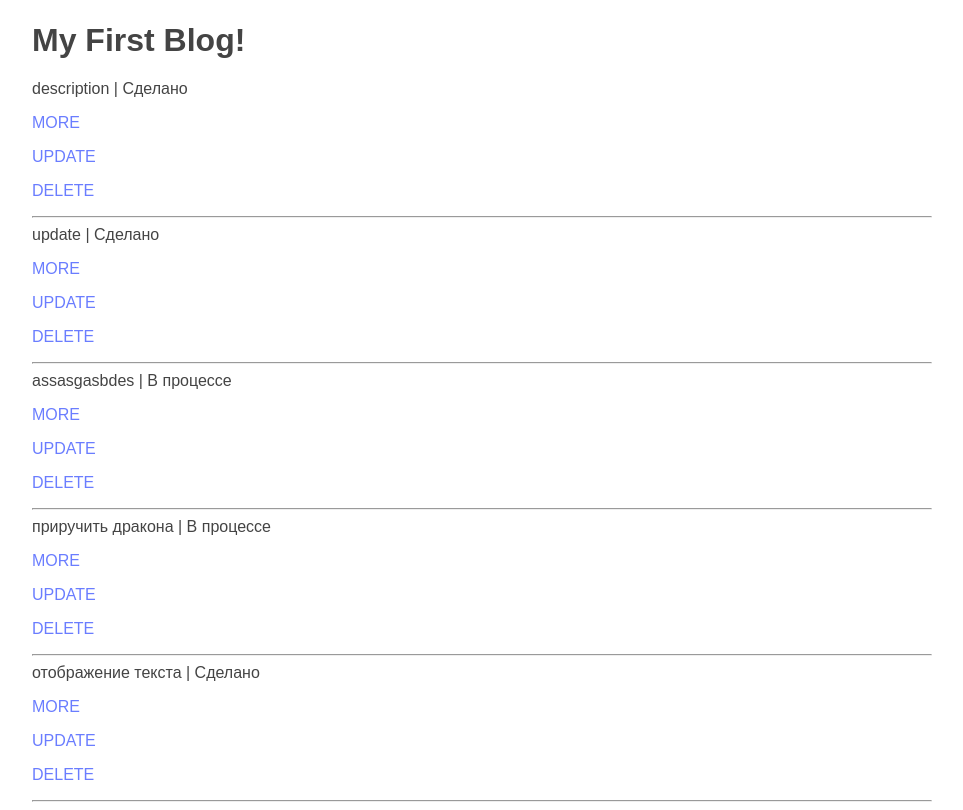
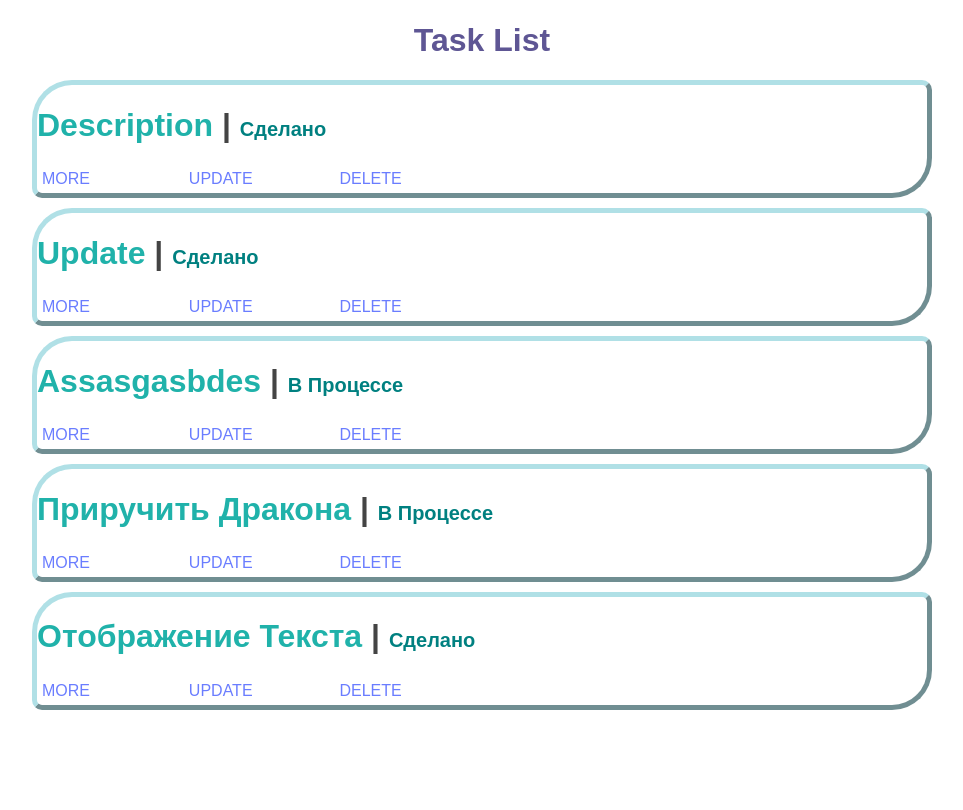
Before and after one commit to Andreey-Dobr/hw-45, a Django app: page / in a window 1280 px wide. Shown: the part 38-848 px from the top of the page, without its empty margins (158-1121 px from the left). After the commit the page ends 748 px from the top, so only its background shows below. Run offline with Django 3.2, Linux system fonts and the light colour scheme; data comes from the database, SQL or seed files in the repository.

Commit message:
rework index.html

```diff
--- a/source/webapp/templates/index.html
+++ b/source/webapp/templates/index.html
@@ -3,21 +3,34 @@
 {% block title %}Ask List{% endblock %}
 
 {% block content %}
-    <h1>My First Blog!</h1>
+    <h1 style="text-transform: full-width; color: #5E5694; text-align: center">Task List</h1>
+
 
     {% for article in articles %}
-         <span>{{ article.description }}   |</span>
-        <span>{{ article.get_status_display }}</span>
+        <div style="border: outset 5px #B0E0E6;margin-top: 10px; border-radius: 40px 10px">
+        <h1 style="text-transform: capitalize ;"> <span style="color: #20B2AA">{{ article.description }}   </span>|
+        <span style="color: #008080; font-size: 20px">{{ article.get_status_display }}</span></h1>
+        <table width="50%" border="0" cellpadding="5" cellspacing="0">
+         <col width="33%" valign="top">
 
-        <p><a style="text-decoration: none;text-transform: uppercase;color:
-        #6a7dff" href="{% url "to_do_view" article.pk %}">more </a></p>
-        <p><a style="text-decoration: none;text-transform: uppercase;color:
-        #6a7dff" href="{% url "to_do_update" article.pk %}">Update </a></p>
-        <p><a style="text-decoration: none;text-transform: uppercase;color:
-        #6a7dff" href="{% url "del" article.pk %}">Delete</a></p>
+            <tr>
+             <td><a style="text-decoration: none;text-transform: uppercase;color:
+        #6a7dff" href="{% url "to_do_view" article.pk %}">more </a></td>
+                <td><a style="text-decoration: none;text-transform: uppercase;color:
+        #6a7dff" href="{% url "to_do_update" article.pk %}">Update </a></td>
+                <td>      <a style="text-decoration: none;text-transform: uppercase;color:
+        #6a7dff" href="{% url "del" article.pk %}">Delete</a></td>
+            </tr>
 
 
-    <hr>
 
+
+        </table>
+
+
+
+
+    </div>
     {% endfor %}
+
 {% endblock %}
```
